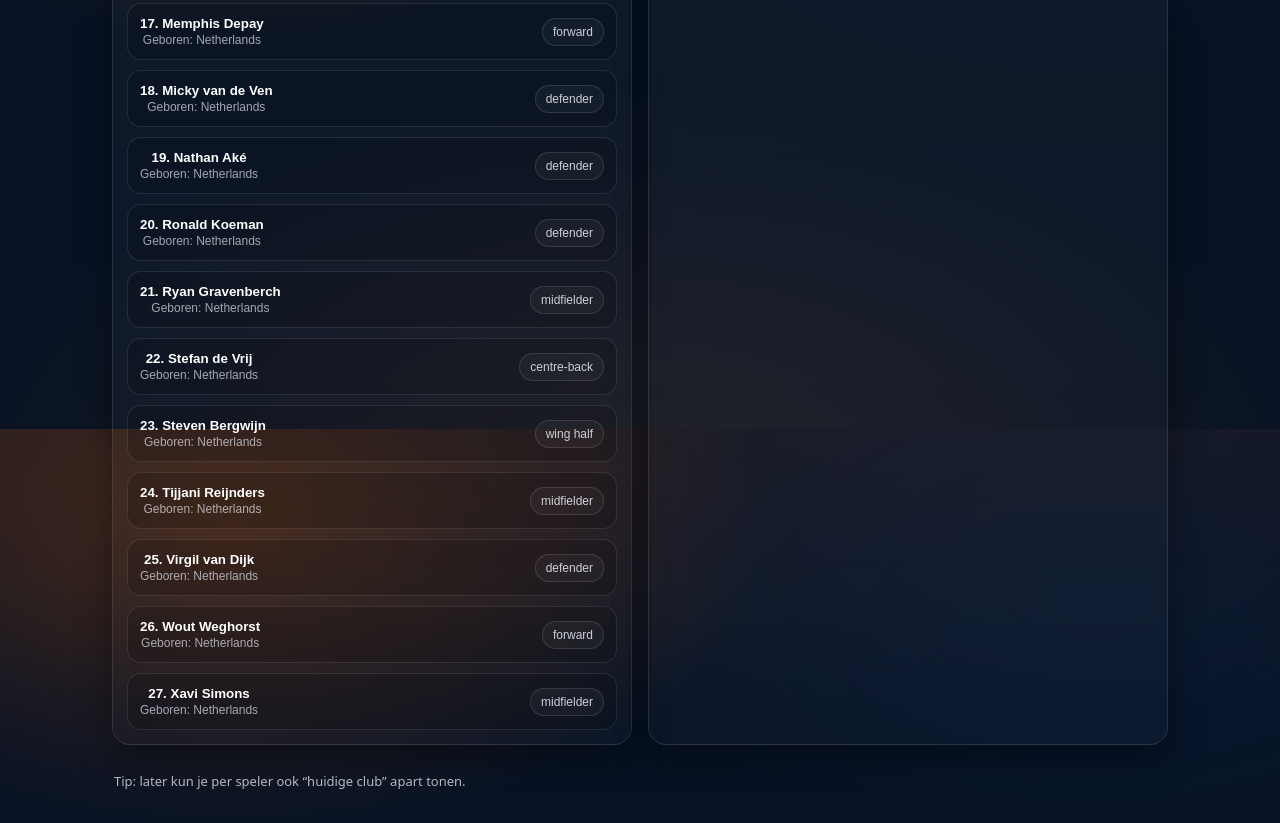
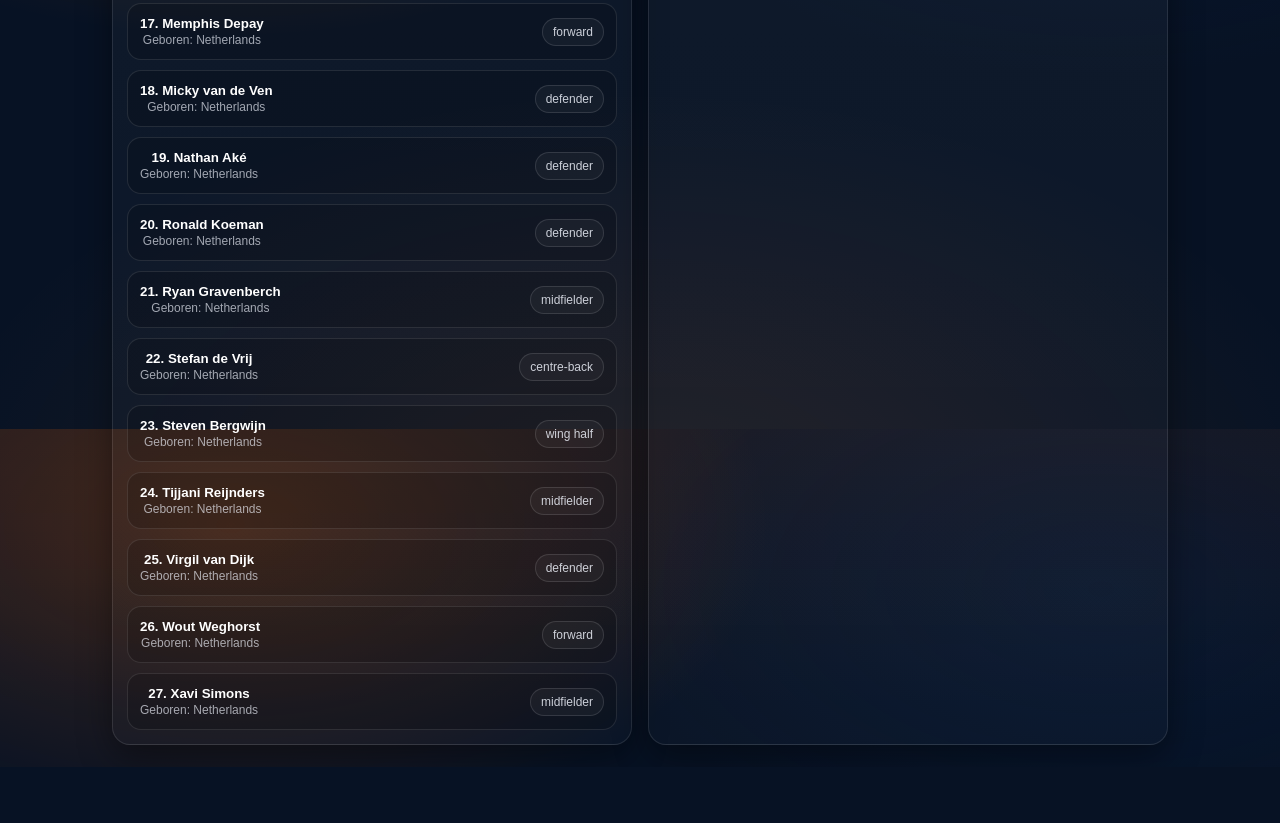
Before and after one commit to Fayaaz-N/FreeTheMap, a website built with webpack: page index.html in a window 1280 px wide. Shown: the part 1971-2794 px from the top of the page. After the commit the page ends 2738 px from the top, so only its background shows below. Built offline with nearby package versions, Linux system fonts and the light colour scheme; files whose address does not match are found by name.

```diff
--- a/index.html
+++ b/index.html
@@ -67,9 +67,9 @@
   </main>
 
 
-  <footer class="footer">
-    <span class="muted">Tip: later kun je per speler ook “huidige club” apart tonen.</span>
-  </footer>
+<!--  <footer class="footer">-->
+<!--    <span class="muted">Tip: later kun je per speler ook “huidige club” apart tonen.</span>-->
+<!--  </footer>-->
 </div>
 
 <!-- Eerst Leaflet JS -->
```
